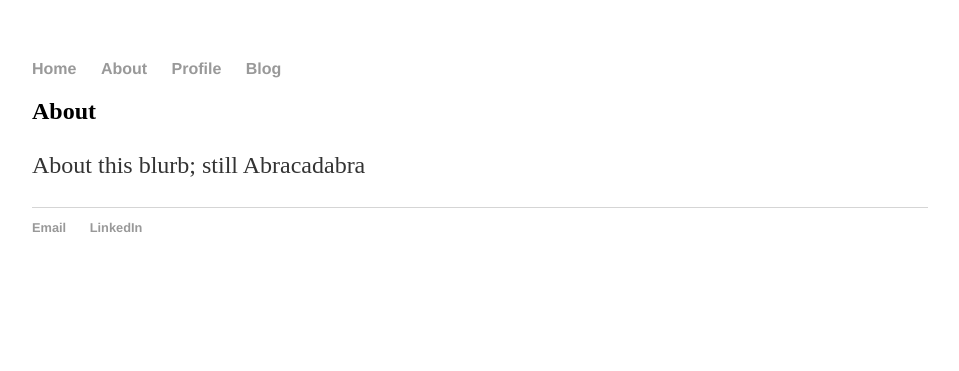
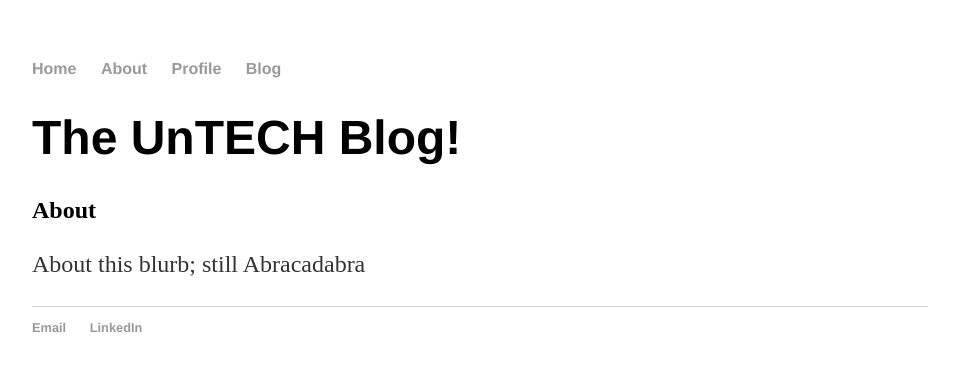
Before and after one commit to finuntech/finuntech.github.io, a Jekyll site: the page built from about/index.html, in a window 1280 px wide. Shown: the top 371 px of the page, without its empty margins (160-1119 px from the left). Built offline with Jekyll 4.4.1, drawn with Linux system fonts in a browser that asks for light colours.

Commit message:
Update index.html

```diff
--- a/about/index.html
+++ b/about/index.html
@@ -3,6 +3,7 @@ layout: default
 title: The UnTech Blog
 ---
 <div class="blurb">
+	<h1> The UnTECH Blog!</h1>
 	<h2>About</h2>
 	<p>About this blurb; still Abracadabra</p>
 </div><!-- /.blurb -->
```
